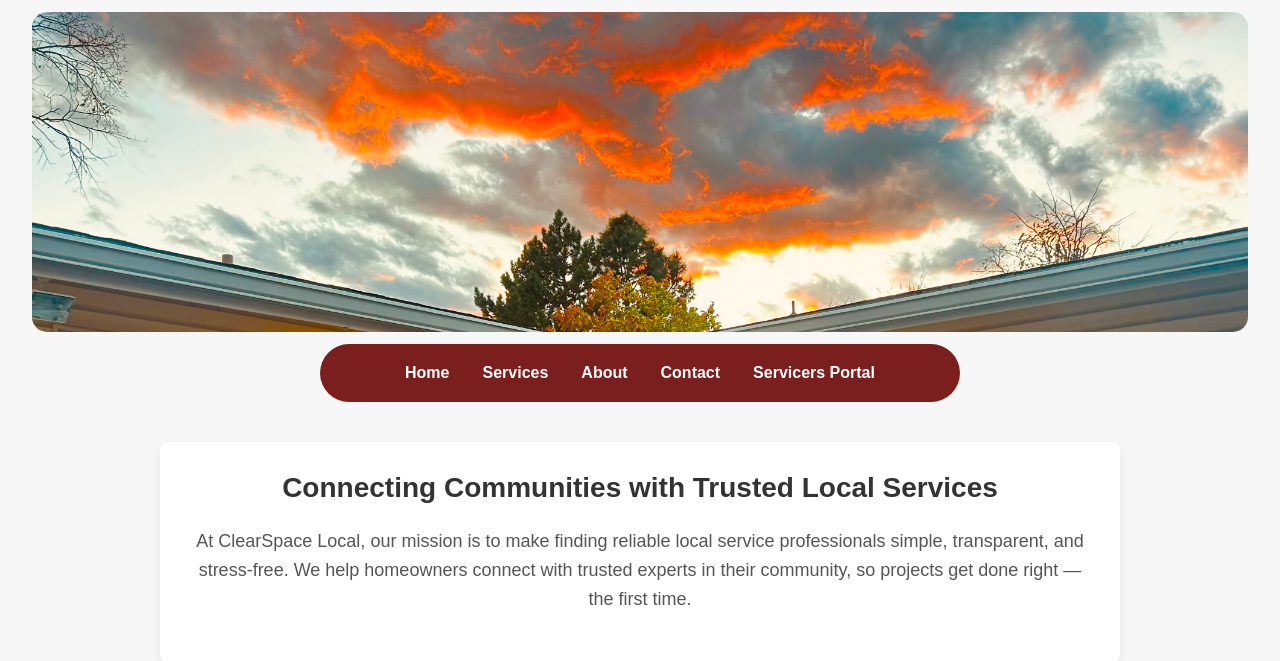
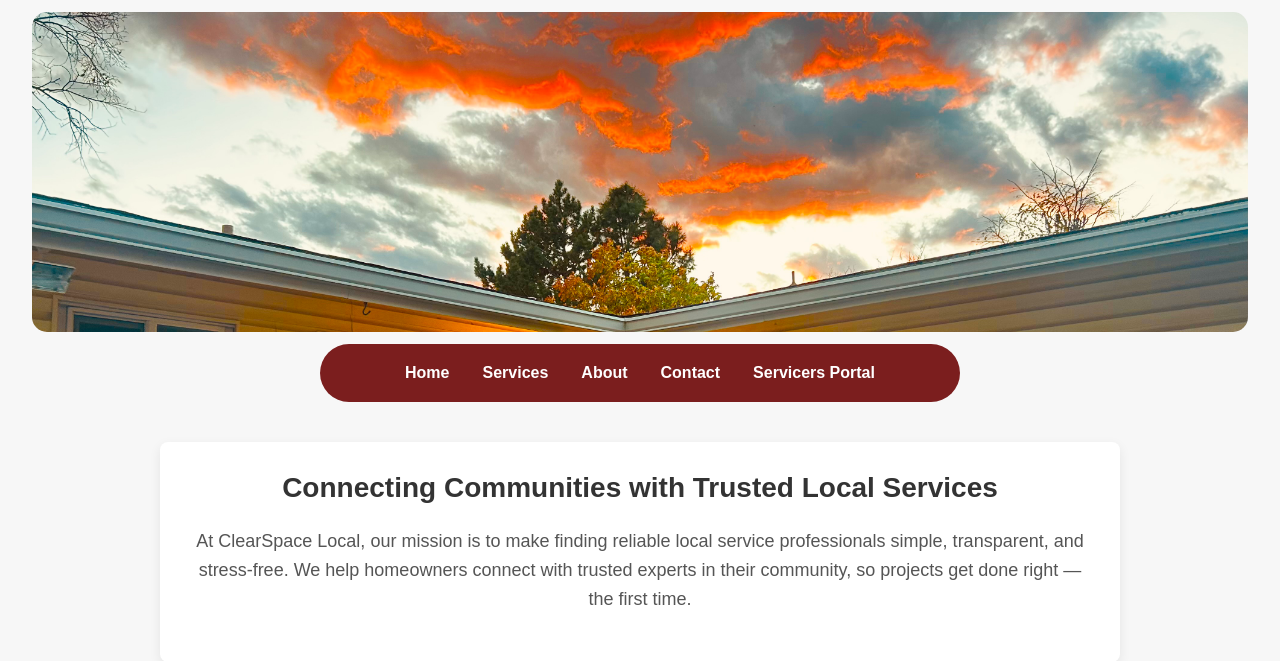
Before and after one commit to Justice-Sparks/ClearSpace-Local, a Django app: page / in a window 1280 px wide. Shown: the top 661 px of the page. Run offline with Django 5.2, Linux system fonts and the light colour scheme.

Commit message:
Mobile tweaks

```diff
--- a/marketplace/static/css/main.css
+++ b/marketplace/static/css/main.css
@@ -59,9 +59,9 @@ main {
 /* =================== HERO SECTION (Mobile First) ================== */
 .hero {
   width: 95vw;
-  height: 28vh;
+  height: 30vh;
   background-size: cover;
-  background-position: center 20%;
+  background-position: center 35%;
   margin-top: 8px;
   border-radius: 5px;
   overflow: hidden;
@@ -71,7 +71,7 @@ main {
 @media (min-width: 768px) {
   .hero {
     height: 33vh;
-    background-position: center 10%;
+    background-position: center 15%;
     margin-top: 12px;
     border-radius: 15px;
   }
```
